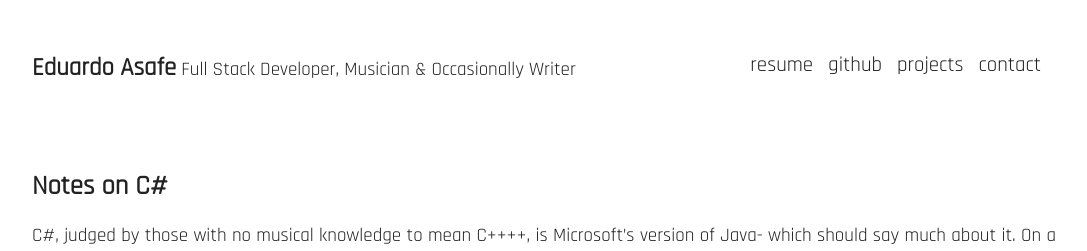
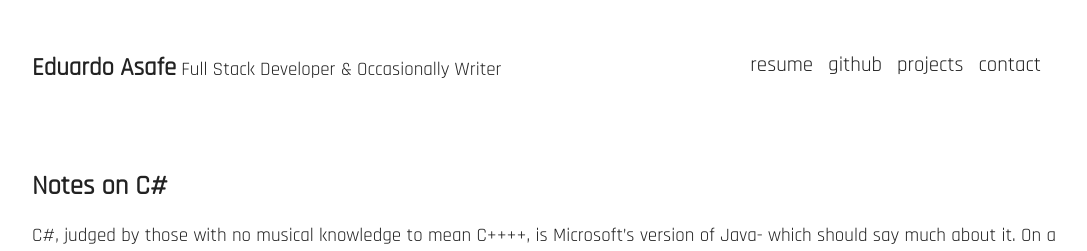
Before and after one commit to easafe/easafe.github.io, a Jekyll site: the page built from index.html, in a window 1280 px wide and 900 px high. Shown: the top 251 px of the window, without its empty margins (96-1183 px from the left). Built offline with Jekyll 4.4.1, drawn with Linux system fonts in a browser that asks for light colours.

Commit message:
Update top.html

```diff
--- a/_includes/top.html
+++ b/_includes/top.html
@@ -17,7 +17,7 @@
 <body>
     <div class="page">
         <header class="page-header">
-           <span title="JavaScript, C#, Haskell, guitars and fiction"><a href="/" class="logo">Eduardo Asafe</a> Full Stack Developer, Musician & Occasionally Writer </span>
+           <span title="JavaScript, C#, Haskell, guitars and fiction"><a href="/" class="logo">Eduardo Asafe</a> Full Stack Developer & Occasionally Writer </span>
             <ul class="menu">
                 <li>
                     <a href="/resume">resume</a>
```
